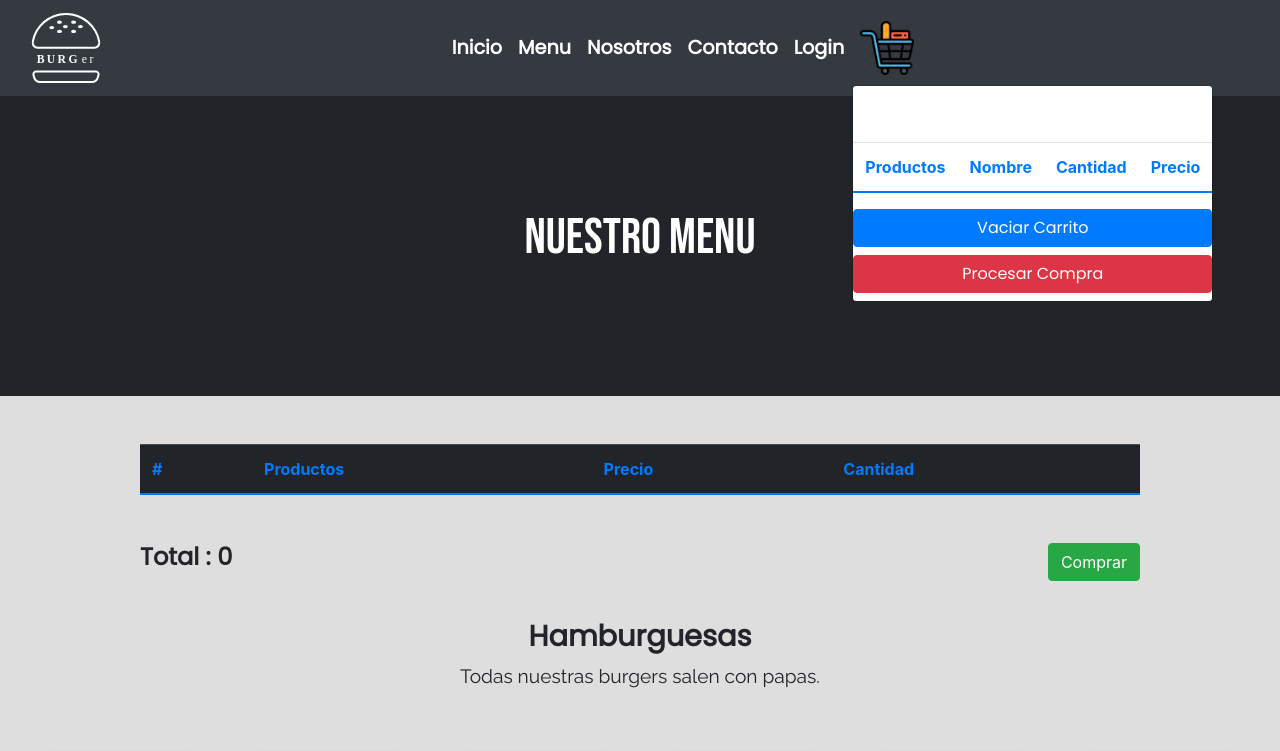
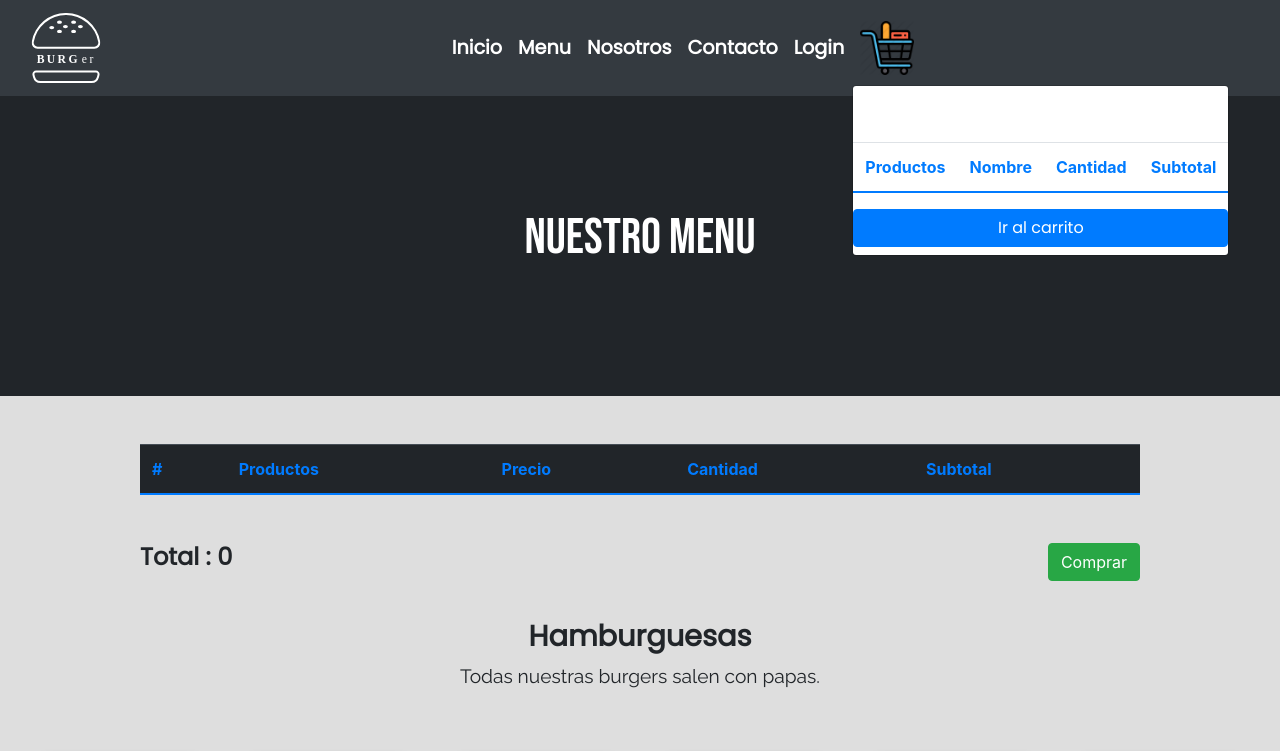
Before and after one commit to cheloflorez/proyectocoder, a website: page vistas/menu.html in a window 1280 px wide. Both pictures are taken after a click on the picture 887 px from the left and 48 px from the top of the page. Shown: the top 751 px of the page. Drawn offline with nearby package versions, Linux system fonts and the light colour scheme.

Commit message:
Javascript

```diff
--- a/js/carrito.js
+++ b/js/carrito.js
@@ -16,7 +16,7 @@ function renderCarrito2() {
   <td class="table__cantidad">
   <h6>${item.cantidad}</h6>
   </td>
-      <td class="table__precio">${item.precio}</td>
+      <td class="table__precio">${item.precio * item.cantidad}</td>
           `
       tbody2.appendChild(tr)
     })
--- a/js/script.js
+++ b/js/script.js
@@ -44,7 +44,7 @@ function addtoCarritoItem(e) {
     title: e.title,
     precio: e.price,
     img: e.image,
-    cantidad: 1
+    cantidad: 1,
   }
   addItemCarrito(newItem)
 }
@@ -79,6 +79,7 @@ function renderCarrito() {
             <input type="number" min="1" value=${item.cantidad} class="input__elemento">
             <button class="delete btn btn-danger">X</button>
         </td>
+        <td class="table__subtotal">${item.precio * item.cantidad}</td>
         `
     tbody.appendChild(tr)
     tr.querySelector(".delete").addEventListener('click', removeItemCarrito)
@@ -121,6 +122,7 @@ function sumaCantidad(e) {
     if (item.title.trim() === title) {
       sumaInput.value < 1 ? (sumaInput.value = 1) : sumaInput.value;
       item.cantidad = sumaInput.value;
+      renderCarrito()
       CarritoTotal()
     }
   })
--- a/vistas/menu.html
+++ b/vistas/menu.html
@@ -69,18 +69,13 @@
                                                     <th scope="col">Productos</th>
                                                     <th scope="col">Nombre</th>
                                                     <th scope="col">Cantidad</th>
-                                                    <th scope="col">Precio</th>
+                                                    <th scope="col">Subtotal</th>
                                                 </tr>
                                             </thead>
                                             <tbody id="tbody2">
-
                                             </tbody>
                                         </table>
-
-                                        <a href="#" id="vaciar-carrito" class="btn btn-primary btn-block">Vaciar
-                                            Carrito</a>
-                                        <a href="#" id="procesar-pedido" class="btn btn-danger btn-block">Procesar
-                                            Compra</a>
+                                        <a href="../vistas/menu.html"  class="btn btn-primary btn-block">Ir al carrito</a>
                                     </div>
                                 </li>
                             </ul>
@@ -102,10 +97,10 @@
                     <th scope="col">Productos</th>
                     <th scope="col">Precio</th>
                     <th scope="col">Cantidad</th>
+                    <th scope="col">Subtotal</th>
                 </tr>
             </thead>
             <tbody id="tbody">
-
             </tbody>
         </table>
         <div class="row mt-5">
```
Also changed, not shown: index.html (+2 -7 lines).
